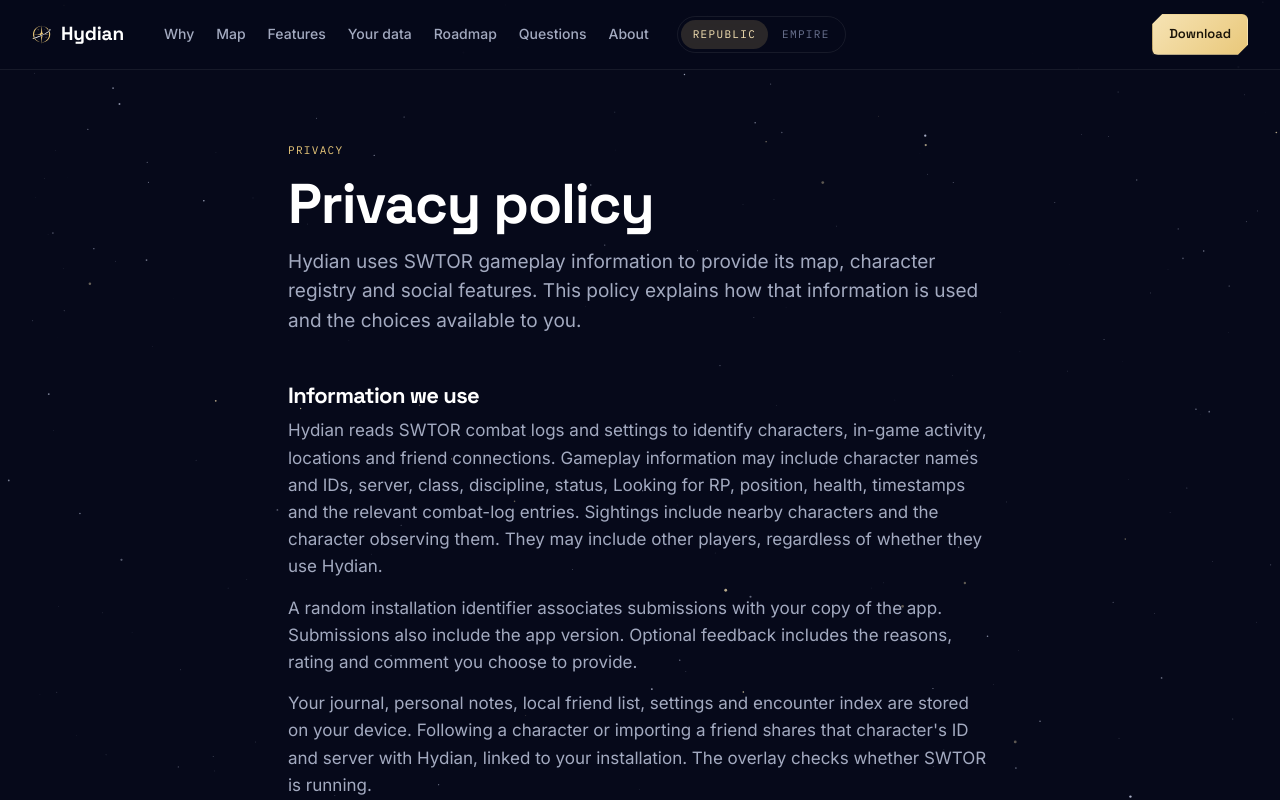
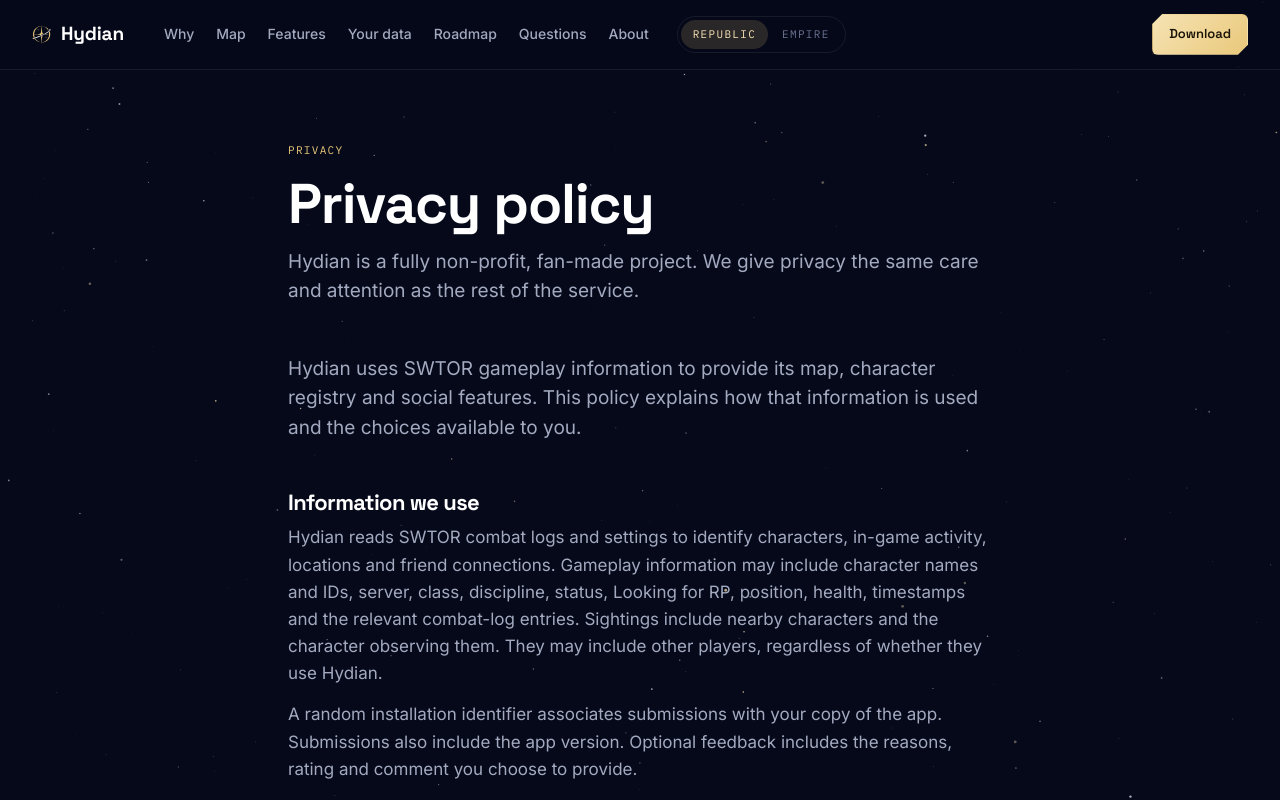
Before and after one commit to SithCult/hydian, a Next.js app in the folder apps/web/: page /privacy in a window 1280 px wide. Shown: the top 800 px of the page. Built offline with nearby package versions, Linux system fonts and the light colour scheme; no server answers.

Commit message:
Clarify fan-project context in privacy introduction

```diff
--- a/apps/web/app/privacy/page.tsx
+++ b/apps/web/app/privacy/page.tsx
@@ -14,6 +14,10 @@
       <Reveal>
         <p className="hud">Privacy</p>
         <h1>Privacy policy</h1>
+        <p className={s.lead}>
+          Hydian is a fully non-profit, fan-made project. We give privacy the same care and attention as the rest of the
+          service.
+        </p>
         <p className={s.lead}>
           Hydian uses SWTOR gameplay information to provide its map, character registry and social features. This policy
           explains how that information is used and the choices available to you.
```
